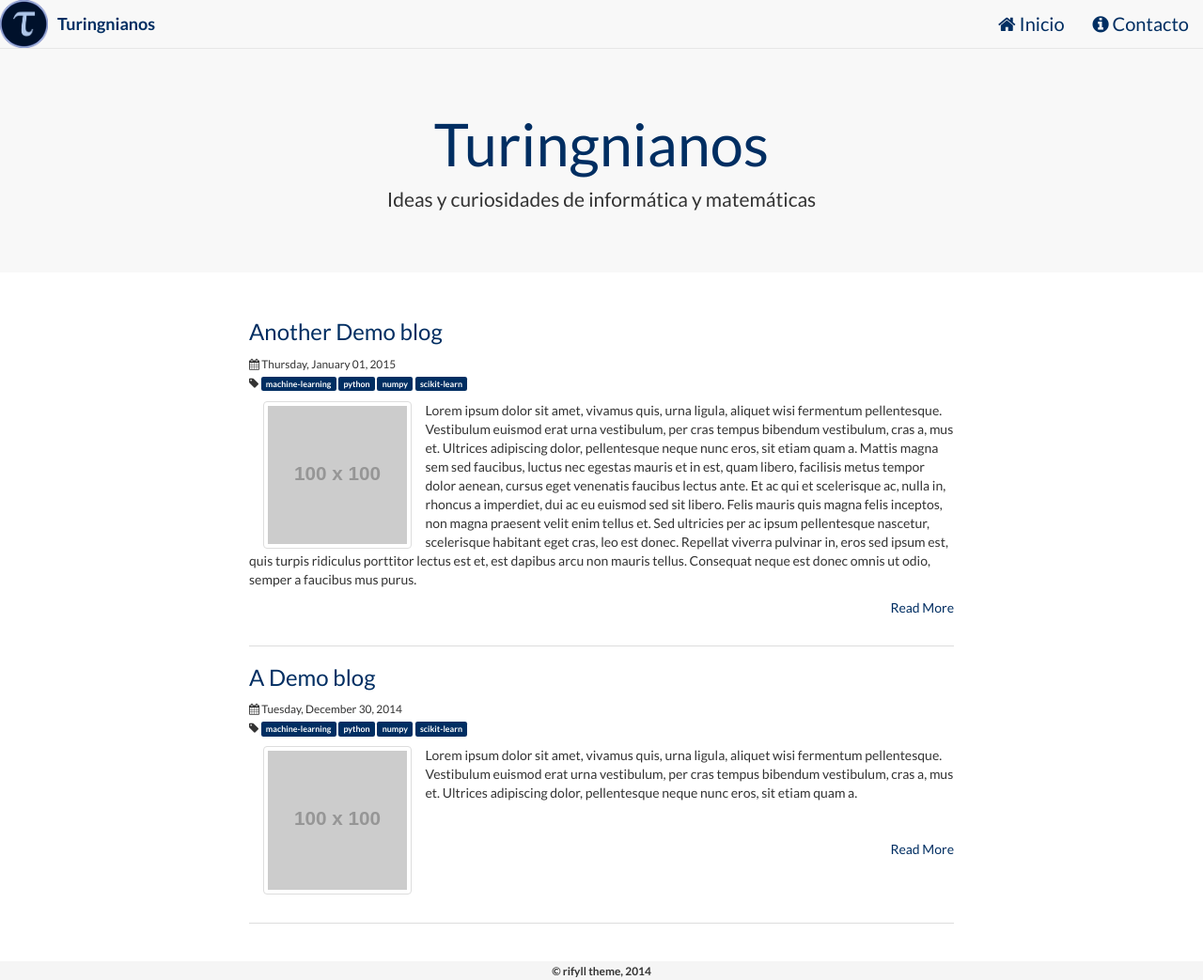
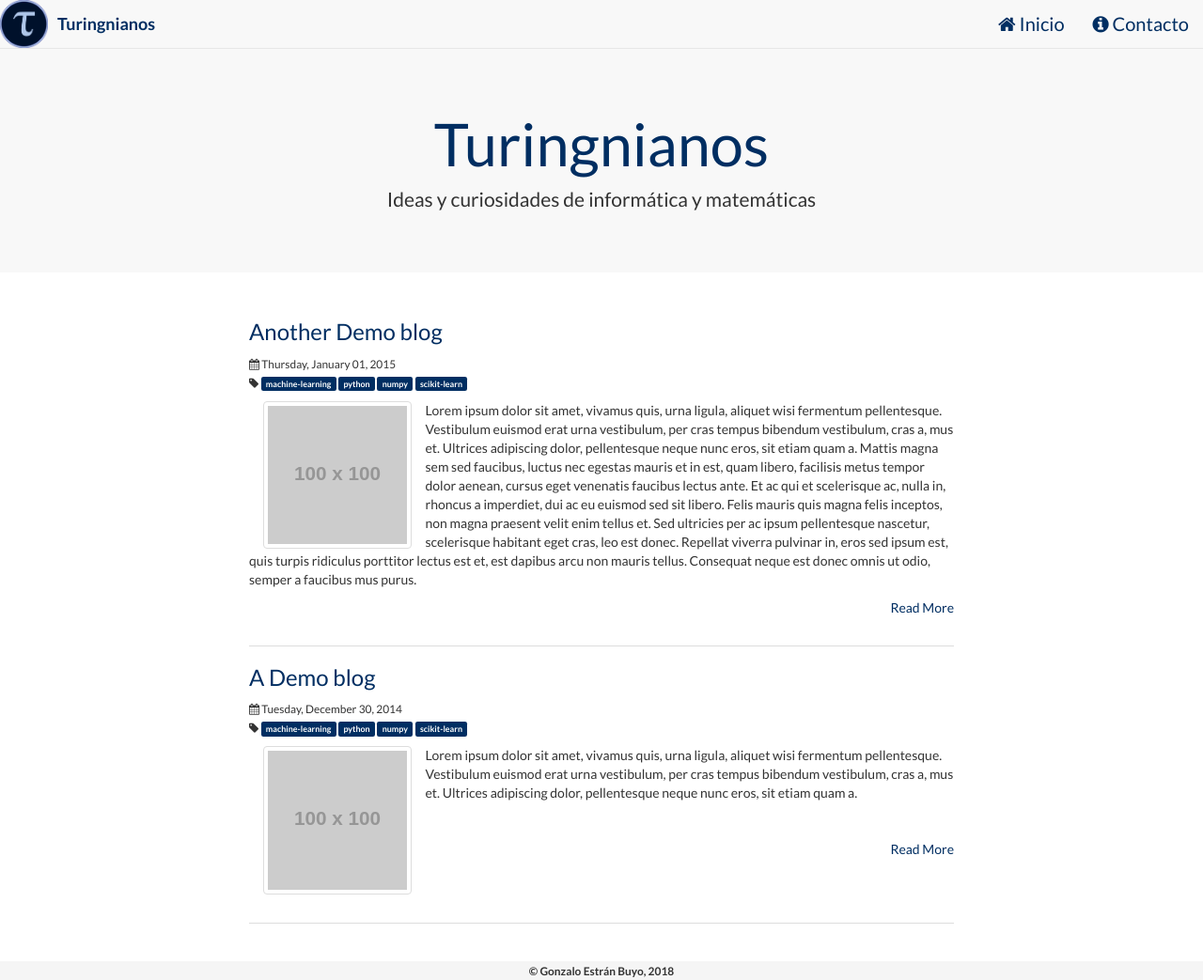
Before and after one commit to turingnianos/turingnianos.github.io, a Jekyll site: the page built from index.html, in a window 1280 px wide and 1043 px high. Shown: the whole window at 94% size. Built offline with Jekyll 4.4.1, drawn with Linux system fonts in a browser that asks for light colours; nearby versions of some CDN libraries.

Commit message:
Update footer.html

```diff
--- a/_includes/footer.html
+++ b/_includes/footer.html
@@ -6,7 +6,7 @@
         <div class="col-lg-offset-3 col-lg-6">
             <div class="row">
               <div class="col-xs-12 text-center">
-                <small>&copy; rifyll theme, 2014</small>
+                <small>&copy; Gonzalo Estrán Buyo, 2018</small>
               </div>
             </div>
         </div>
```
